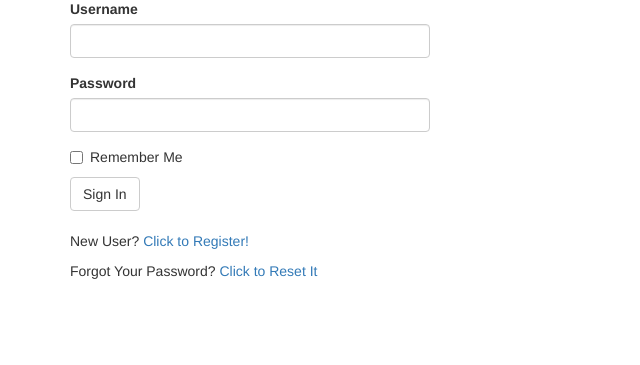
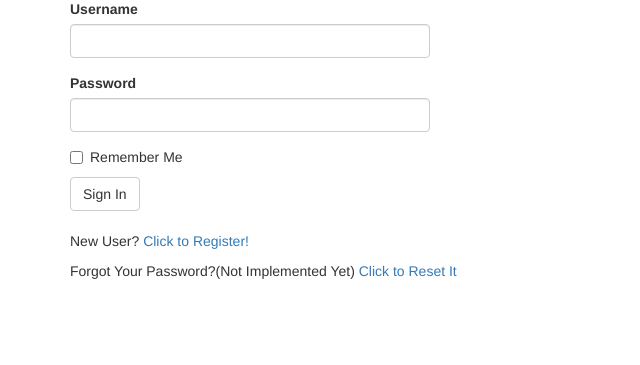
Before and after one commit to cassianotadaoyasumitsu/flask_tutorial, a Flask app: page /auth/login in a window 1280 px wide. Shown: the part 143-508 px from the top of the page, without its empty margins (0-640 px from the left). Run offline with Flask 3, Linux system fonts and the light colour scheme; some libraries are stand-ins or nearby versions.

Commit message:
feat: warnings

```diff
--- a/app/templates/auth/login.html
+++ b/app/templates/auth/login.html
@@ -10,7 +10,7 @@ app_content %}
   <a href="{{ url_for('auth.register') }}">Click to Register!</a>
 </p>
 <p>
-  Forgot Your Password?
+  Forgot Your Password?(Not Implemented Yet)
   <a href="{{ url_for('auth.reset_password_request') }}">Click to Reset It</a>
 </p>
 {% endblock %}
```
